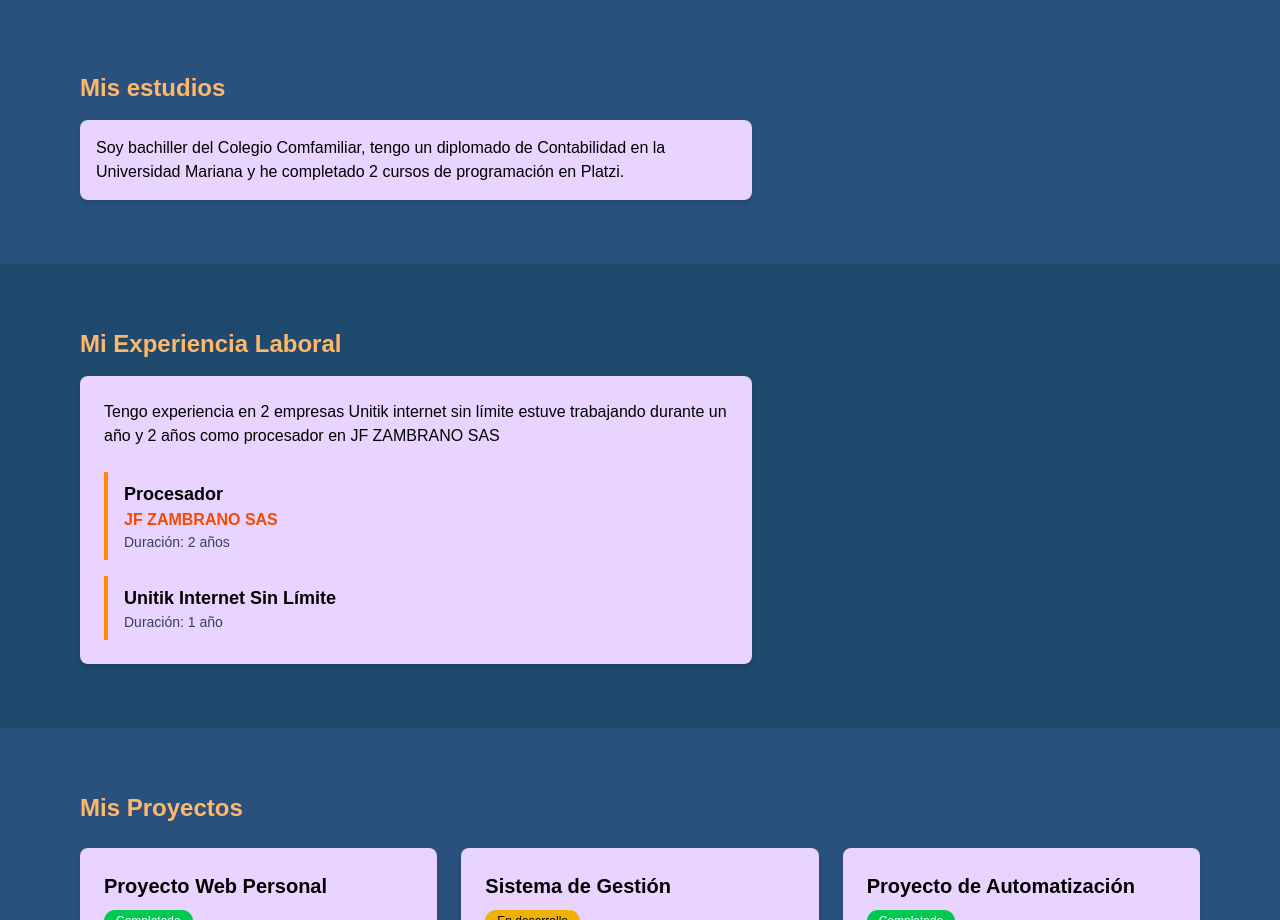
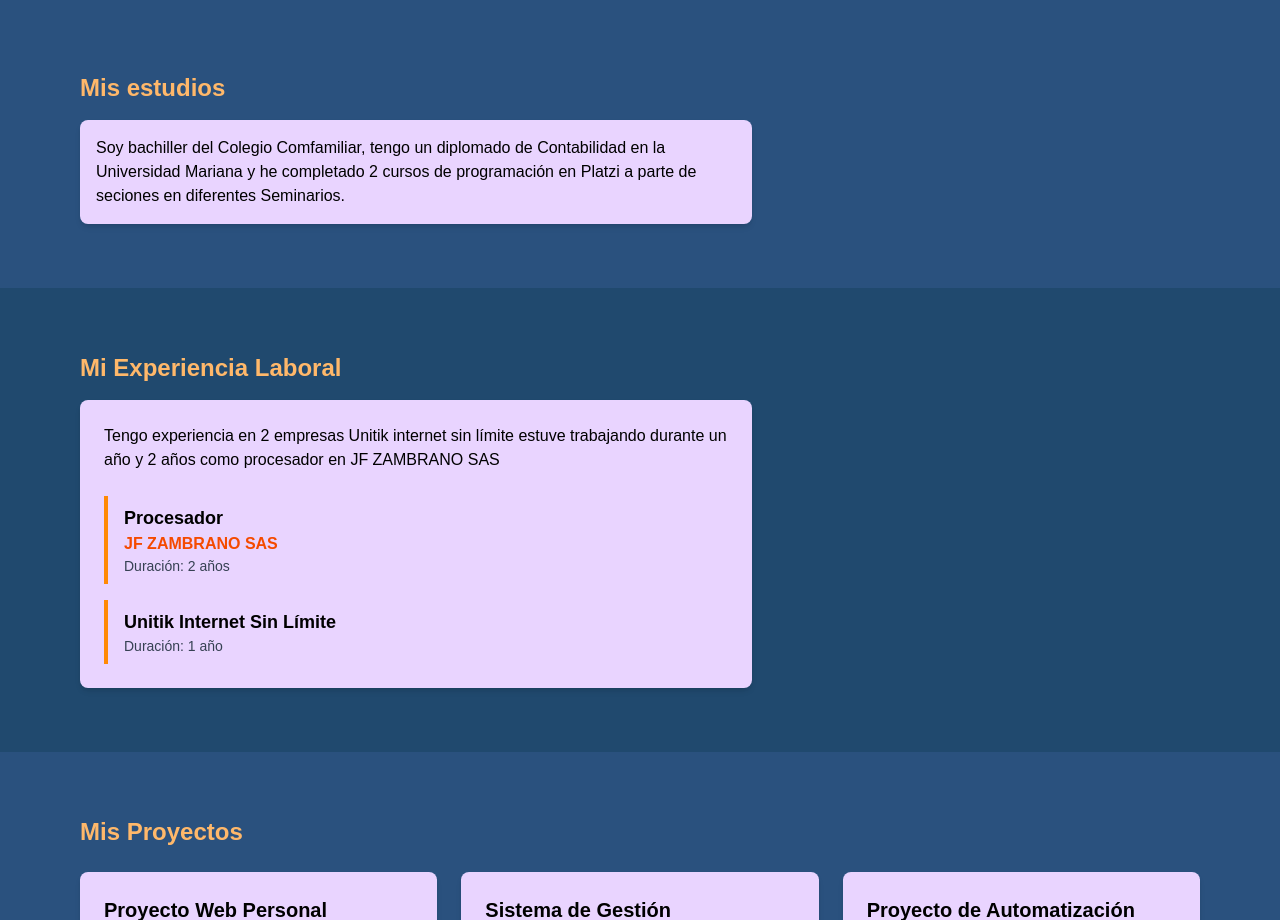
Before and after one commit to Andres8525/EdisonMontero_HojaDeVida, a Next.js app: page / in a window 1280 px wide. Shown: the part 900-1820 px from the top of the page. Built offline with nearby package versions, Linux system fonts and the light colour scheme.

Commit message:
se agrega texto en academico

```diff
--- a/src/app/page.tsx
+++ b/src/app/page.tsx
@@ -61,7 +61,7 @@ export default function Page() {
         <h2 className="text-2xl font-semibold text-orange-300 mb-4">Mis estudios</h2>
         <p className="bg-purple-200 text-black p-4 rounded-lg shadow-md max-w-2xl">
           Soy bachiller del Colegio Comfamiliar, tengo un diplomado de Contabilidad en la Universidad Mariana y
-          he completado 2 cursos de programación en Platzi.
+          he completado 2 cursos de programación en Platzi a parte de seciones en diferentes Seminarios.
         </p>
       </section>
 
```
